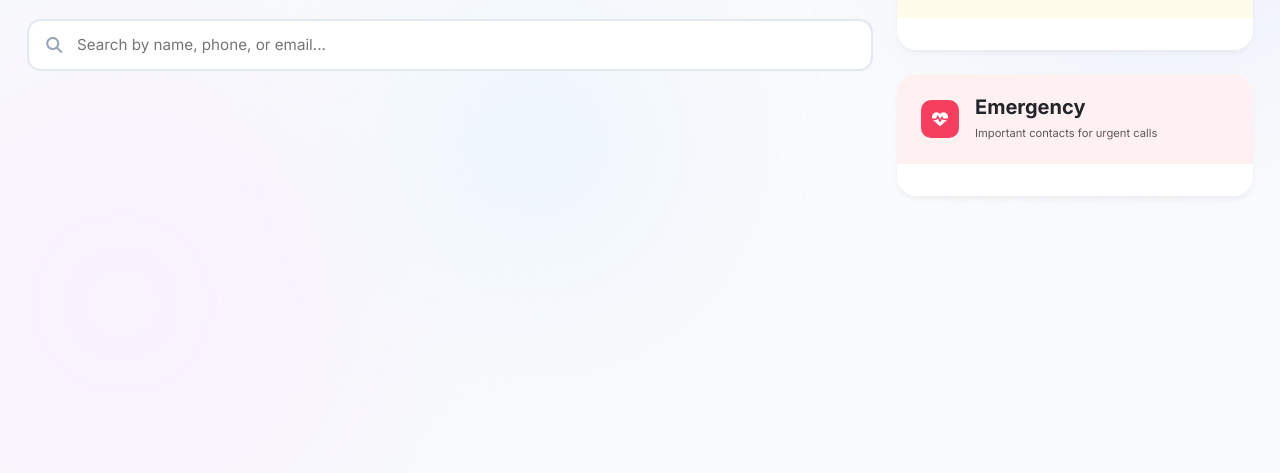
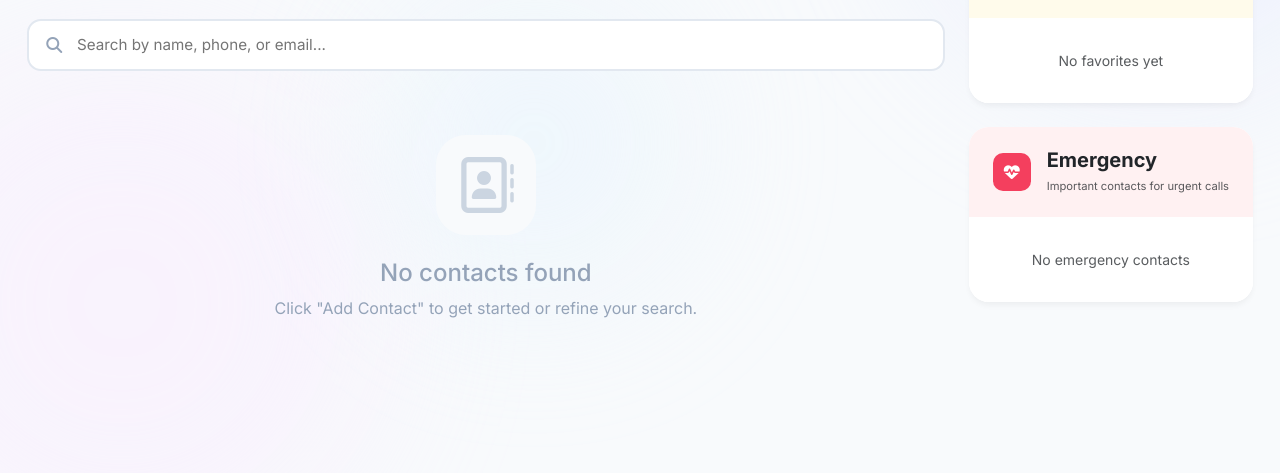
Before and after one commit to alimersal/Assignment-9-ContactHub, a plain HTML site: page index.html in a window 1280 px wide. Shown: the part 327-800 px from the top of the page. Drawn offline with nearby package versions, Linux system fonts and the light colour scheme; some packages are replaced by stand-ins of ours; a script that the page names is missing.

Commit message:
Update empty state design and sidebar layout

```diff
--- a/css/style.css
+++ b/css/style.css
@@ -283,6 +283,23 @@ body {
     text-align: center;
     padding: 3rem;
     color: #94a3b8;
+    display: flex;
+    flex-direction: column;
+    align-items: center;
+    justify-content: center;
+}
+
+.empty-icon {
+    width: 100px;
+    height: 100px;
+    background-color: #f8fafc;
+    border-radius: 30px;
+    display: flex;
+    align-items: center;
+    justify-content: center;
+    margin-bottom: 1.5rem;
+    font-size: 3.5rem;
+    color: #cbd5e1;
 }
 
 .modal-title {
--- a/index.html
+++ b/index.html
@@ -137,7 +137,7 @@
             </div>
 
             <!-- Sidebar Widgets -->
-            <div class="col-xl-auto" style="width: 380px;">
+            <div class="col-xl-auto sidebar-column">
                 <!-- Favorites List -->
                 <div class="sidebar-section">
                     <div class="sidebar-header fav-bg">
--- a/js/main.js
+++ b/js/main.js
@@ -6,8 +6,8 @@ var currentImageBase64 = "";
 // Load contacts from localStorage when page loads
 if (localStorage.getItem("contacts") != null) {
   allContacts = JSON.parse(localStorage.getItem("contacts"));
-  displayContacts();
 }
+displayContacts();
 
 // Image preview when user selects a photo
 function previewImage(input) {
@@ -326,6 +326,13 @@ function searchData() {
     }
   }
   document.getElementById("contactsGrid").innerHTML = cartona;
+
+  // Show empty state if no search results
+  if (cartona === "") {
+      document.getElementById("emptyState").classList.remove("d-none");
+  } else {
+      document.getElementById("emptyState").classList.add("d-none");
+  }
 }
 
 // Toggle favorite status
```
